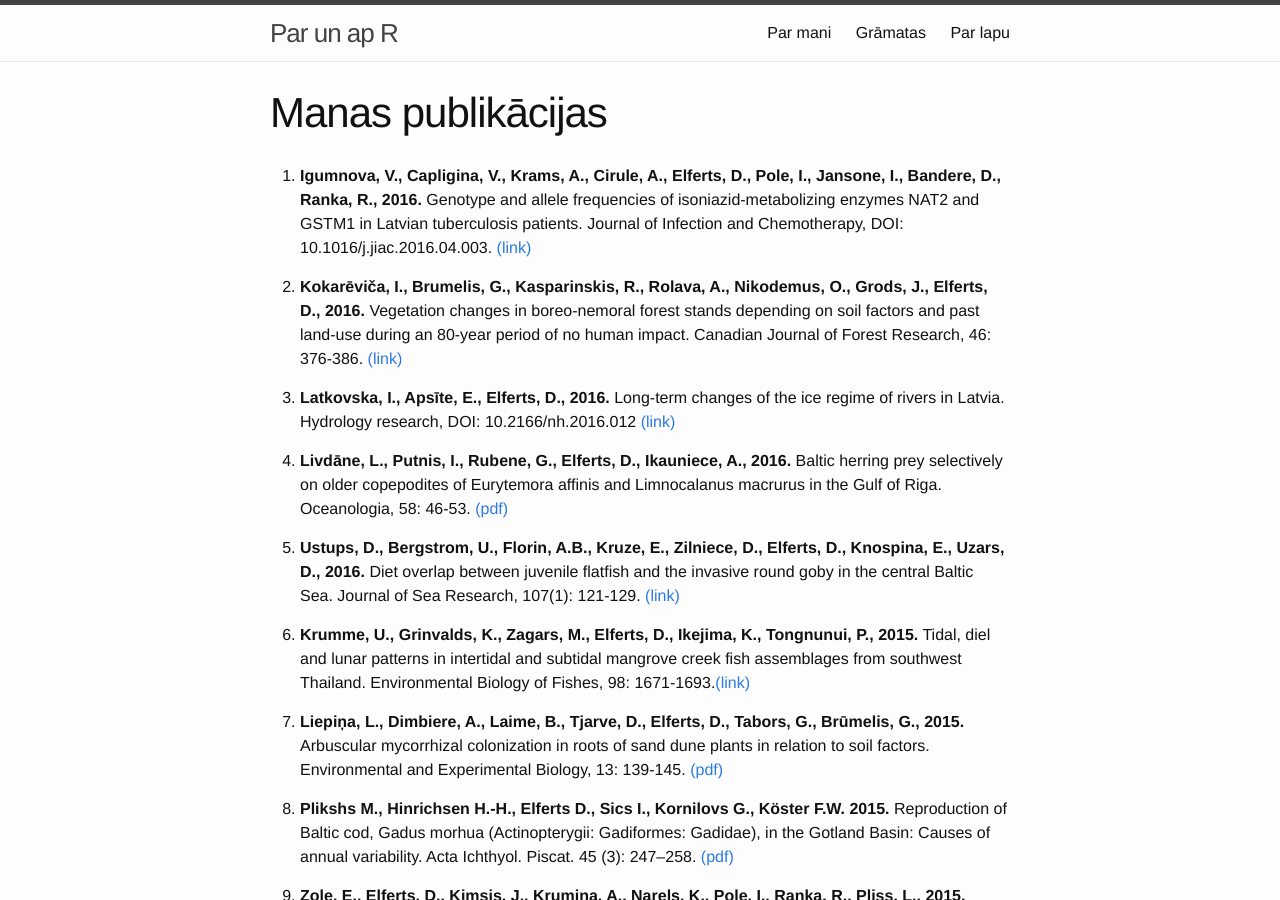
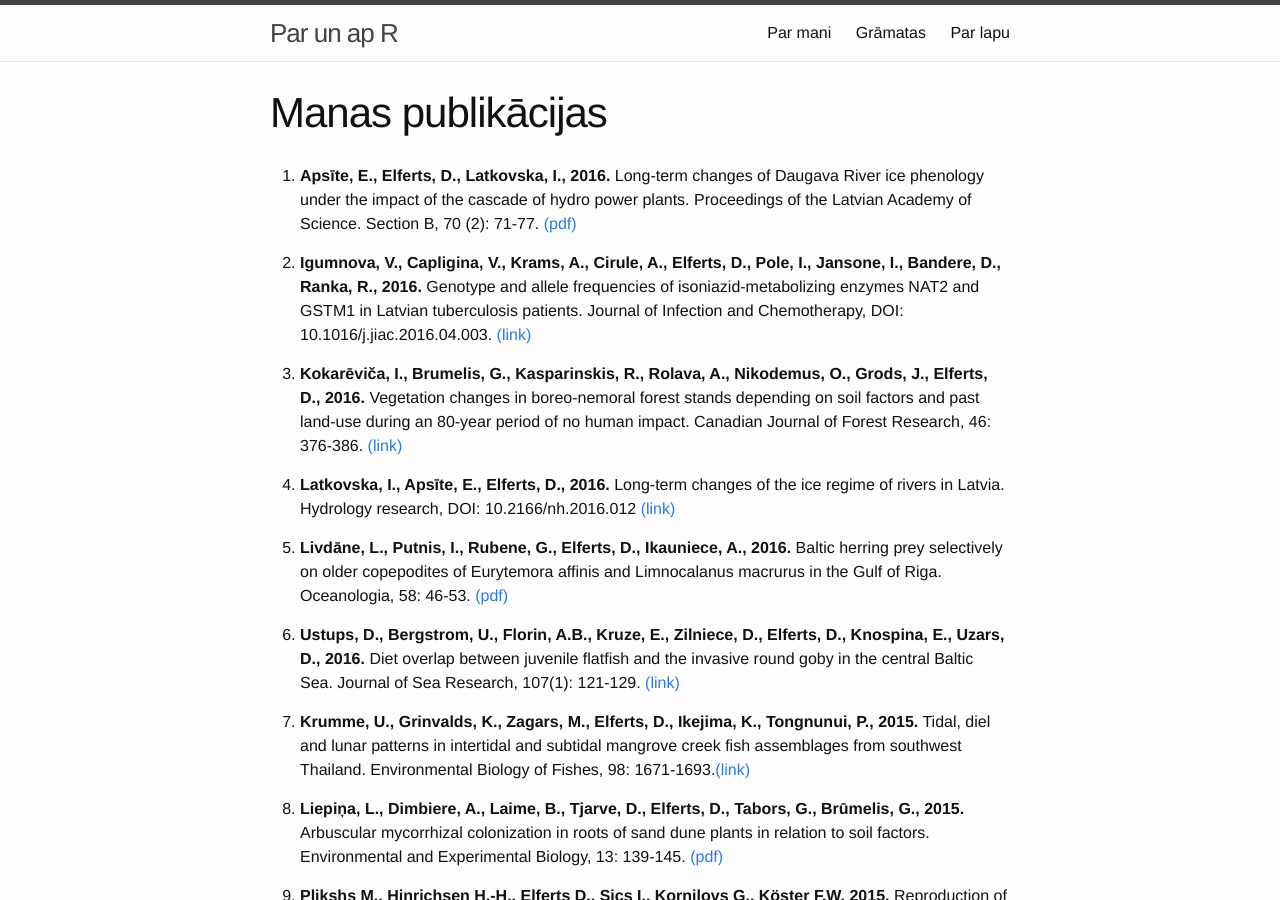
Before and after one commit to delferts/delferts.github.io, a Jekyll site: the page built from es/publikacijas.md, in a window 1280 px wide and 900 px high. Built offline with Jekyll 4.4.1, drawn with Linux system fonts in a browser that asks for light colours.

Commit message:
Pievienota jaunaka publikacija

```diff
--- a/es/publikacijas.md
+++ b/es/publikacijas.md
@@ -3,6 +3,8 @@ title: "Manas publikācijas"
 layout: page
 categories: es
 ---
+
+1. **Apsīte, E., Elferts, D., Latkovska, I., 2016.** Long-term changes of Daugava River ice phenology under the impact of the cascade of hydro power plants. Proceedings of the Latvian Academy of Science. Section B, 70 (2): 71-77. [(pdf)](http://www.degruyter.com/dg/viewarticle.fullcontentlink:pdfeventlink/$002fj$002fprolas.2016.70.issue-2$002fprolas-2016-0012$002fprolas-2016-0012.pdf/prolas-2016-0012.pdf?format=INT&t:ac=j$002fprolas.2016.70.issue-2$002fprolas-2016-0012$002fprolas-2016-0012.xml)
 
 1. **Igumnova, V., Capligina, V., Krams, A., Cirule, A., Elferts, D., Pole, I., Jansone, I., Bandere, D., Ranka, R., 2016.** Genotype and allele frequencies of isoniazid-metabolizing enzymes NAT2 and GSTM1 in Latvian tuberculosis patients. Journal of Infection and Chemotherapy, DOI: 10.1016/j.jiac.2016.04.003. [(link)](http://www.sciencedirect.com/science/article/pii/S1341321X16300460)
 
```
Also changed, not shown: es/index.md (+1 -1 lines).
